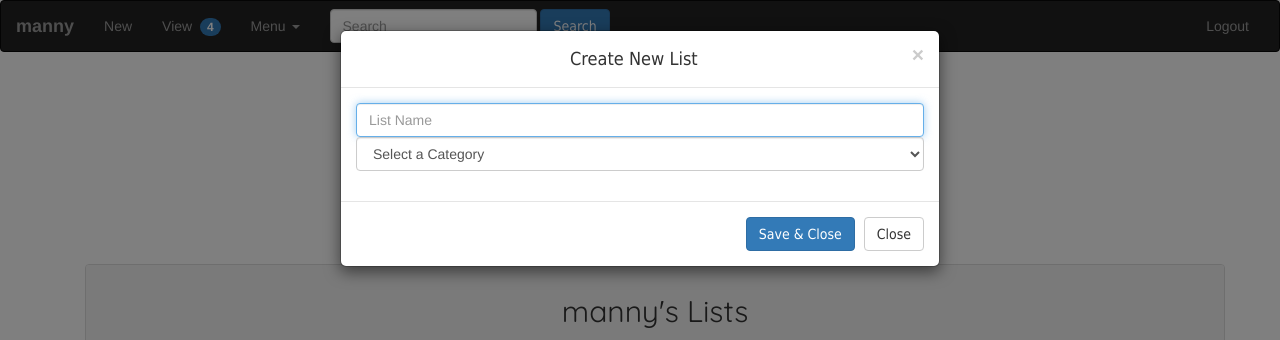
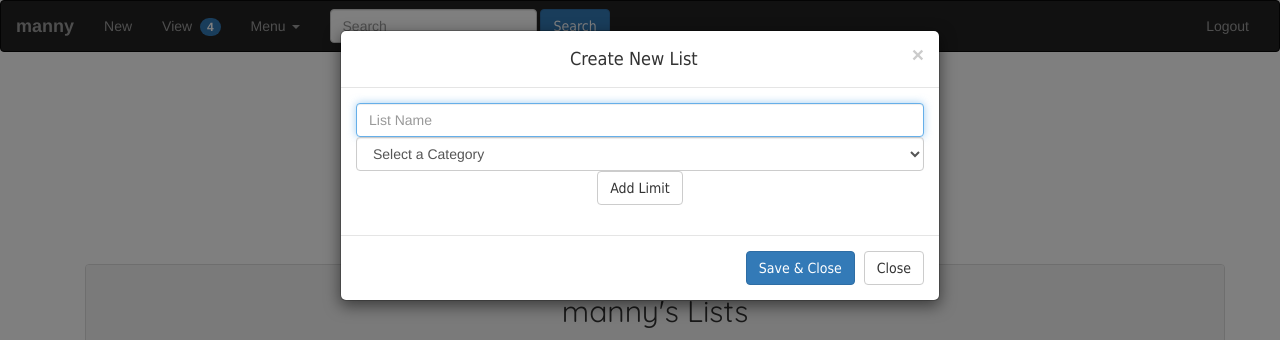
Before and after one commit to EmmanuelObo/BudgetBoss, a Django app: page /list/ in a window 1280 px wide, after a click that opens the changed part. Shown: the top 340 px of the page. Run offline with Django 3.2, Linux system fonts and the light colour scheme; a user stored in the database is signed in; data comes from the database, SQL or seed files in the repository; some libraries are stand-ins or nearby versions; some web fonts are replaced.

Commit message:
List Limit option now available in "Create New List" modal

```diff
--- a/greeting/models.py
+++ b/greeting/models.py
@@ -60,6 +60,11 @@ class List(models.Model):
             total += item.cost
         return total
 
+    def countAll(self):
+        lists = List.objects.all()
+        allCat = Category.objects.get(title="All")
+        allCat.count = len(lists)
+
     def __str__(self):
         return self.title
 
--- a/greeting/static/js/script.js
+++ b/greeting/static/js/script.js
@@ -8,15 +8,26 @@ document.addEventListener('DOMContentLoaded', function()
     var catDropdown = $('#category-dropdown')
     var sortingCatDropdown = $('#category-sorting-dropdown')
     var inputListTitle = $('#input-list-title')
+    var addLimitBtn = $('#add-limit-btn')
+    var inputListLimit = $('#input-list-limit')
 
     newListModal.on('shown.bs.modal', function()
     {
         inputListTitle.focus();
+        if(inputListLimit.is(':visible'))
+        {
+            inputListLimit.hide();
+        }
+
     });
 
     modalCloseBtn.on('click', function()
     {
         newListModal.modal('toggle');
+        inputListLimit.hide();
+        inputListLimit.find('input').val('');
+        addLimitBtn.text('Add Limit');
+        inputListTitle.val('');
     });
 
     catDropdown.on('click', function()
@@ -33,6 +44,23 @@ document.addEventListener('DOMContentLoaded', function()
     {
         e.preventDefault();
         saveNewList();
+    });
+
+    addLimitBtn.on('click', function(e)
+    {
+        e.preventDefault();
+        inputListLimit.toggle();
+        if(inputListLimit.is(':visible'))
+        {
+            console.info('List limit is visible');
+            $(this).text('Remove Limit');
+        }
+        else
+        {
+            console.info('List limit is hidden');
+            inputListLimit.find('input').val('');
+            $(this).text('Add Limit');
+        }
     });
 
     $(document).on('change', '#category-sorting-dropdown', function()
--- a/greeting/templates/base.html
+++ b/greeting/templates/base.html
@@ -90,7 +90,7 @@
         <form class="form-modal form" id="new-list-prompt">
           <div class="form-group">
              {% csrf_token %}
-            <input required type="text" placeholder="List Name" class="form-control" id="input-list-title">
+            <input type="text" placeholder="List Name" class="form-control" id="input-list-title">
 
             <select id="category-dropdown" class="form-control category-dropdown">
               <option default value="">Select a Category</option>
@@ -106,6 +106,11 @@
               {% endif %}
               {% endfor %}
             </select>
+             <div class="input-group" id="input-list-limit">
+               <div class="input-group-addon">$</div>
+               <input class="form-control"  type="number" placeholder="0.00" step=".01">
+             </div>
+            <button class="btn btn-default" id="add-limit-btn">Add Limit</button>
             <input type="submit" style="display:none;" >
           </div>
         </form>
--- a/greeting/views/listviews.py
+++ b/greeting/views/listviews.py
@@ -2,6 +2,7 @@ from greeting import listfunc, itemfunc
 from django.shortcuts import render
 from ..models import List, Category
 import datetime
+
 
 
 def sortByCategory(request):
@@ -25,11 +26,14 @@ def listtemplate(request):
     selectedCategory = request.session['selectedCategory']
     if selectedCategory == 'All':
         filteredList = request.user.list_set.order_by('-dateCreated')
+        allCat = Category.objects.get(title=selectedCategory)
         return render(request, 'subtemplates/list_sub.html', {"user": request.user, "user_list": filteredList,
-                                                              "category": Category.objects.get(title=selectedCategory)})
+                                                              "category": allCat })
 
     filteredList = List.objects.filter(category=Category.objects.get(title=request.session['selectedCategory']),
                                        owner=request.user)
+
+    filteredList = filteredList.order_by('-dateCreated')
     print(filteredList)
     return render(request, 'subtemplates/list_sub.html', {"user": request.user, "user_list": filteredList,
                                                           "category": Category.objects.get(title=selectedCategory)})
```
